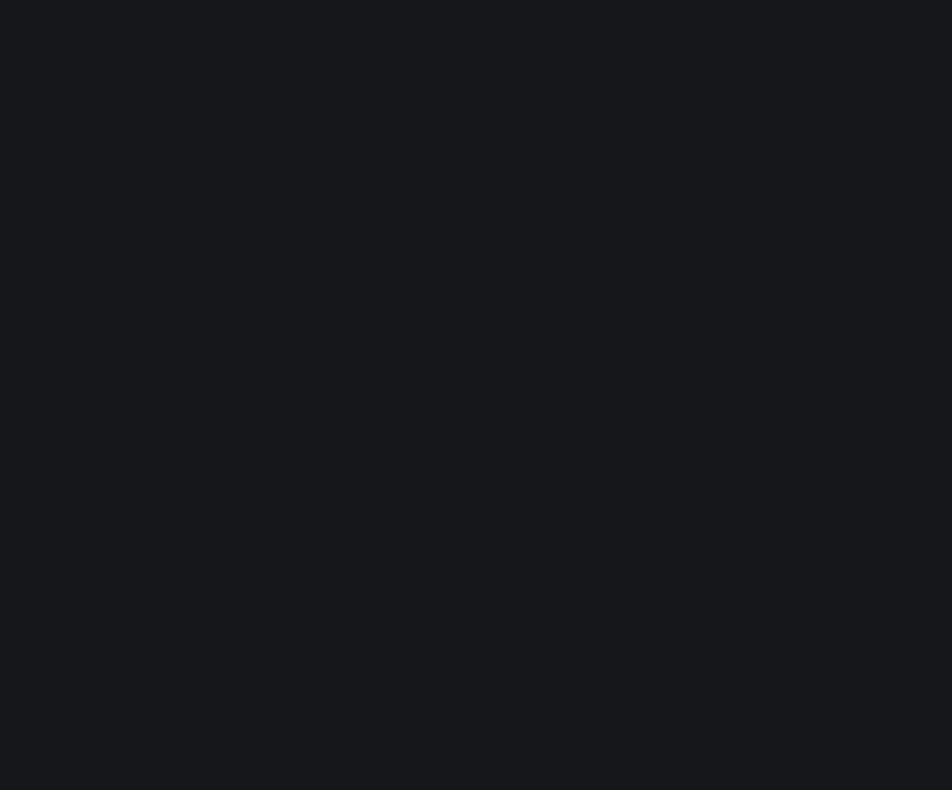
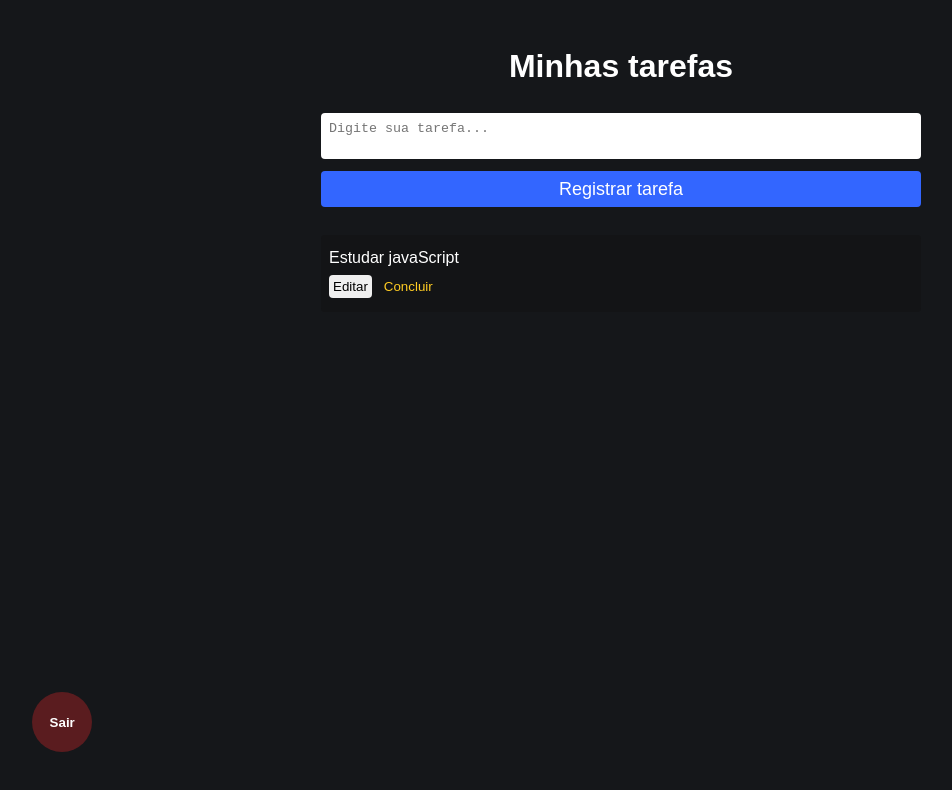
Before and after one commit to thiagoalmeida1905/projeto-firebase, a React (Create React App) app: page /admin in a window 1280 px wide. Before the commit this address had no page. Shown: the top 790 px of the page, without its empty margins (19-971 px from the left). Built offline with nearby package versions, Linux system fonts and the light colour scheme; no server answers; sample sign-in values are in the browser's storage.

Commit message:
feat and style: Page Admin logout

```diff
--- /dev/null
+++ b/src/pages/Admin/admin.css
@@ -0,0 +1,61 @@
+.admin-container {
+    display: flex;
+    flex-direction: column;
+    align-items: center;
+    margin-top: 48px;
+}
+
+.admin-container h1 {
+    margin-bottom: 28px;
+}
+
+.btn-register {
+    margin-bottom: 28px;
+}
+
+.list {
+    width: 90%;
+    max-width: 600px;
+    display: flex;
+    flex-direction: column;
+    background-color: rgba(18,18,18,0.38);
+    border-radius: 4px;
+    margin-bottom: 12px;
+    justify-content: center;
+    padding: 14px 8px;
+}
+
+.list p {
+    margin-bottom: 8px;
+}
+
+.list button {
+    margin-right: 8px;
+    border: 0;
+    border-radius: 4px;
+    padding: 4px;
+}
+
+.btn-delete {
+    color: #ffcc23;
+    background-color: transparent;
+}
+
+.btn-logout {
+    position: absolute;
+    bottom: 6%;
+    left: 4%;
+    height: 60px;
+    width: 60px;
+    border-radius: 30px;
+    border: 0;
+    font-weight: bold;
+    background-color: rgba(219, 38, 41, 0.35);
+    color: #fff;
+    transition: all 0.5s;
+}
+
+.btn-logout:hover {
+    background-color: rgba(219, 38, 41, 1);
+    color: #fff;
+}
--- /dev/null
+++ b/src/pages/Admin/index.js
@@ -0,0 +1,50 @@
+import { useState } from 'react'
+import './admin.css'
+import { auth } from '../../firebaseConnection';
+import { signOut } from 'firebase/auth';;
+
+export default function Admin () {
+
+    const [tarefaInput, setTarefaInput] = useState('')
+
+    function handleRegister (e) {
+        e.preventDefault();
+
+        alert ('Clicou')
+    }
+
+
+    async function handleLogout() {
+        await signOut(auth);
+    }
+
+
+    return (
+        <div className='admin-container'>
+            <h1>Minhas tarefas</h1>
+
+            <form className='form' onSubmit={handleRegister}>
+                <textarea
+                    placeholder='Digite sua tarefa...'
+                    value={tarefaInput}
+                    onChange={ e => setTarefaInput(e.target.value)}
+                />
+
+                <button className='btn-register' type='submit'> Registrar tarefa</button>
+            </form>
+
+            <article className='list'>
+                <p>Estudar javaScript</p>
+
+                <div>
+                    <button>Editar</button>
+                    <button className='btn-delete'>Concluir</button>
+                </div>
+            </article>
+
+            <button className='btn-logout' onClick={handleLogout}>Sair</button>
+        </div>
+
+
+    )
+}
--- a/src/pages/Home/home.css
+++ b/src/pages/Home/home.css
@@ -45,6 +45,7 @@
     border: 0;
     resize: none;
     border-radius: 4px;
+    padding: 8px;
 }
 
 .button-link {
--- a/src/pages/Home/index.js
+++ b/src/pages/Home/index.js
@@ -3,18 +3,30 @@
 
 import { Link } from "react-router-dom";
 
+import { auth } from "../../firebaseConnection";
+import { signInWithEmailAndPassword } from "firebase/auth";
+import { useNavigate } from "react-router-dom";
+
 export default function Home() {
 
     const [email, setEmail] = useState('');
     const [password, setPassword] = useState('');
+    const navigate = useNavigate();
 
-    function handleLogin(e){
+    async function handleLogin(e){
         e.preventDefault();
 
         if (email !== '' && password !== ''){
-            alert('TESTE')
+            await signInWithEmailAndPassword(auth, email, password)
+            .then(() => {
+                navigate('/admin', { replace: true})
+                //navegar para /admin
+            })
+            .catch(()=>{
+                console.log('ERRO AO FAZER O LOGIN')
+            })
         } else {
-            alert('preencha todos os campos!')
+            alert('Preencha todos os campos')
         }
 
     }
@@ -33,7 +45,6 @@
                 />
 
                 <input
-                    autoComplete={false}
                     type="password"
                     placeholder="******"
                     value={password}
--- a/src/pages/Register/index.js
+++ b/src/pages/Register/index.js
@@ -1,7 +1,58 @@
+import { useState } from "react"
+import { Link } from "react-router-dom";
+import { auth } from "../../firebaseConnection";
+import { createUserWithEmailAndPassword } from "firebase/auth";
+import { useNavigate } from "react-router-dom";
+
 export default function Register() {
+
+    const [email, setEmail] = useState('');
+    const [password, setPassword] = useState('');
+    const navigate = useNavigate();
+
+    async function handleRegister(e){
+        e.preventDefault();
+
+        if (email !== '' && password !== ''){
+            await createUserWithEmailAndPassword(auth, email, password)
+            .then (() => {
+                navigate('/admin', { replace: true})
+            })
+            .catch(() => {
+                console.log('ERRO AO FAZER O CADASTRO')
+            })
+        } else {
+            alert('preencha todos os campos!')
+        }
+
+    }
+
     return (
-        <div>
-            <h1>Pagina Register</h1>
+        <div className="home-container">
+            <h1>Cadastre-se</h1>
+            <span>Gerencie sua agenda de forma fácil.</span>
+
+            <form className='form' onSubmit={handleRegister}>
+                <input
+                    type="text"
+                    placeholder="Digite seu email..."
+                    value={email}
+                    onChange={(e) => setEmail(e.target.value)}
+                />
+
+                <input
+                    type="password"
+                    placeholder="******"
+                    value={password}
+                    onChange={(e) => setPassword(e.target.value)}
+                />
+                <button type="submit">Cadastrar</button>
+            </form>
+
+            <Link className='button-link' to='/'>
+                Já possui uma conta? Faça login.
+            </Link>
+
         </div>
     )
 }
--- /dev/null
+++ b/src/routes/Private.js
@@ -0,0 +1,47 @@
+import { useState, useEffect } from "react"
+import { auth } from "../firebaseConnection";
+import { onAuthStateChanged } from "firebase/auth";
+import { Navigate } from "react-router-dom";
+
+export default function Private ({ children }) {
+    const [loading, setLoading] = useState(true);
+    const [signed, setSigned] = useState(false);
+
+    useEffect(() => {
+        async function checkLogin () {
+            const unsub = onAuthStateChanged(auth, (user) => {
+                if (user) {
+                    const userData = {
+                        uid: user.uid,
+                        email: user.email,
+                    }
+
+                    localStorage.setItem("@datialUser", JSON.stringify(userData))
+
+                    setLoading(false);
+                    setSigned(true);
+
+                } else {
+                    setLoading(false);
+                    setSigned(false);
+                }
+            })
+        }
+
+        checkLogin()
+    }, [])
+
+
+    if (loading) {
+        return (
+            <div></div>
+        )
+    }
+
+    if (!signed) {
+        return <Navigate to='/'/>
+    }
+
+
+    return children;
+}
--- a/src/routes/index.js
+++ b/src/routes/index.js
@@ -1,12 +1,15 @@
 import { Routes, Route} from 'react-router-dom';
 import Home from '../pages/Home';
 import Register from '../pages/Register';
+import Admin from '../pages/Admin';
+import Private from './Private';
 
 function RoutesApp () {
     return (
         <Routes>
             <Route path='/' element={<Home/>} />
             <Route path='/register' element={<Register/>} />
+            <Route path='/admin' element={<Private> <Admin/> </Private>} />
         </Routes>
     )
 }
```
